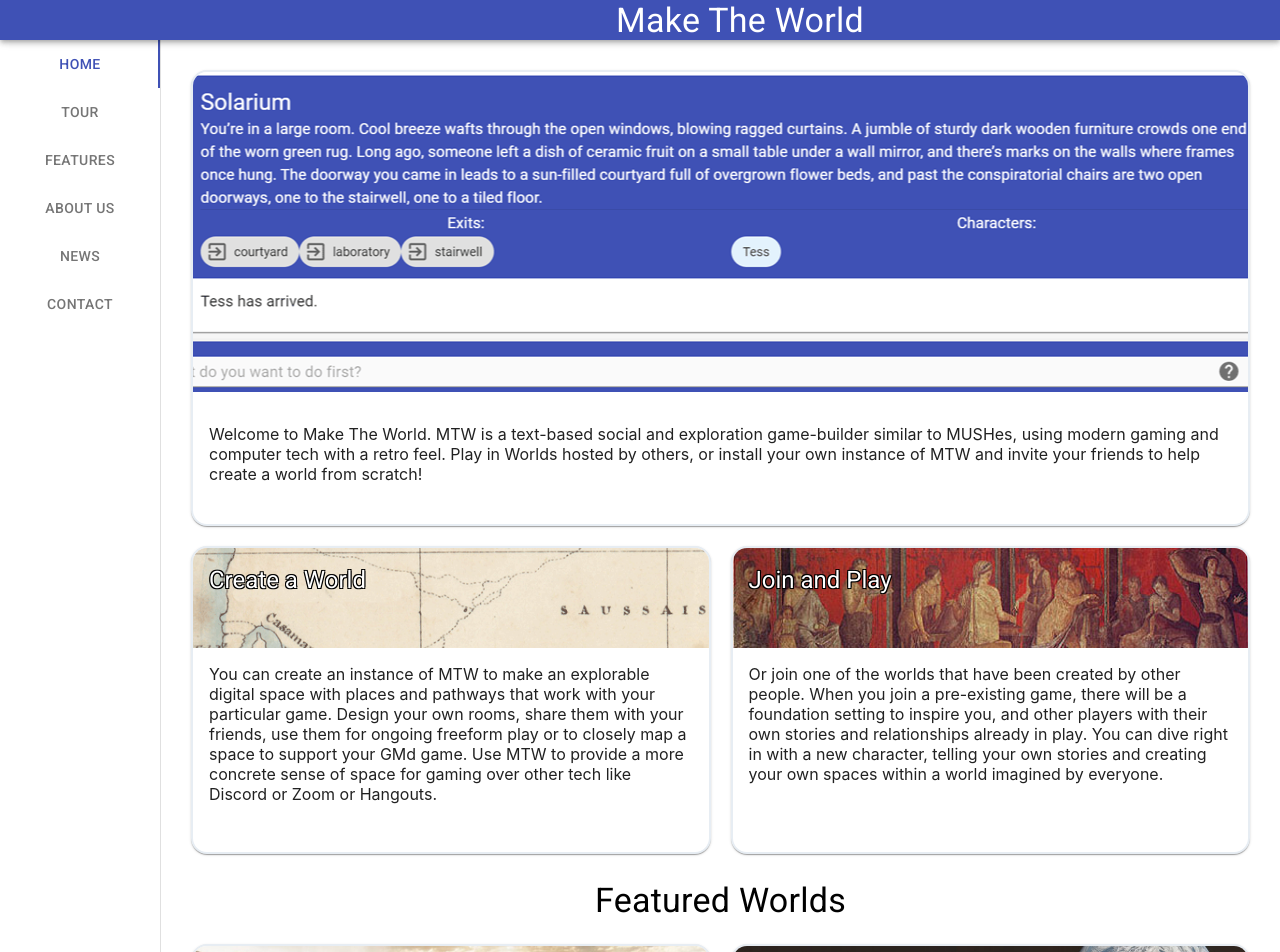
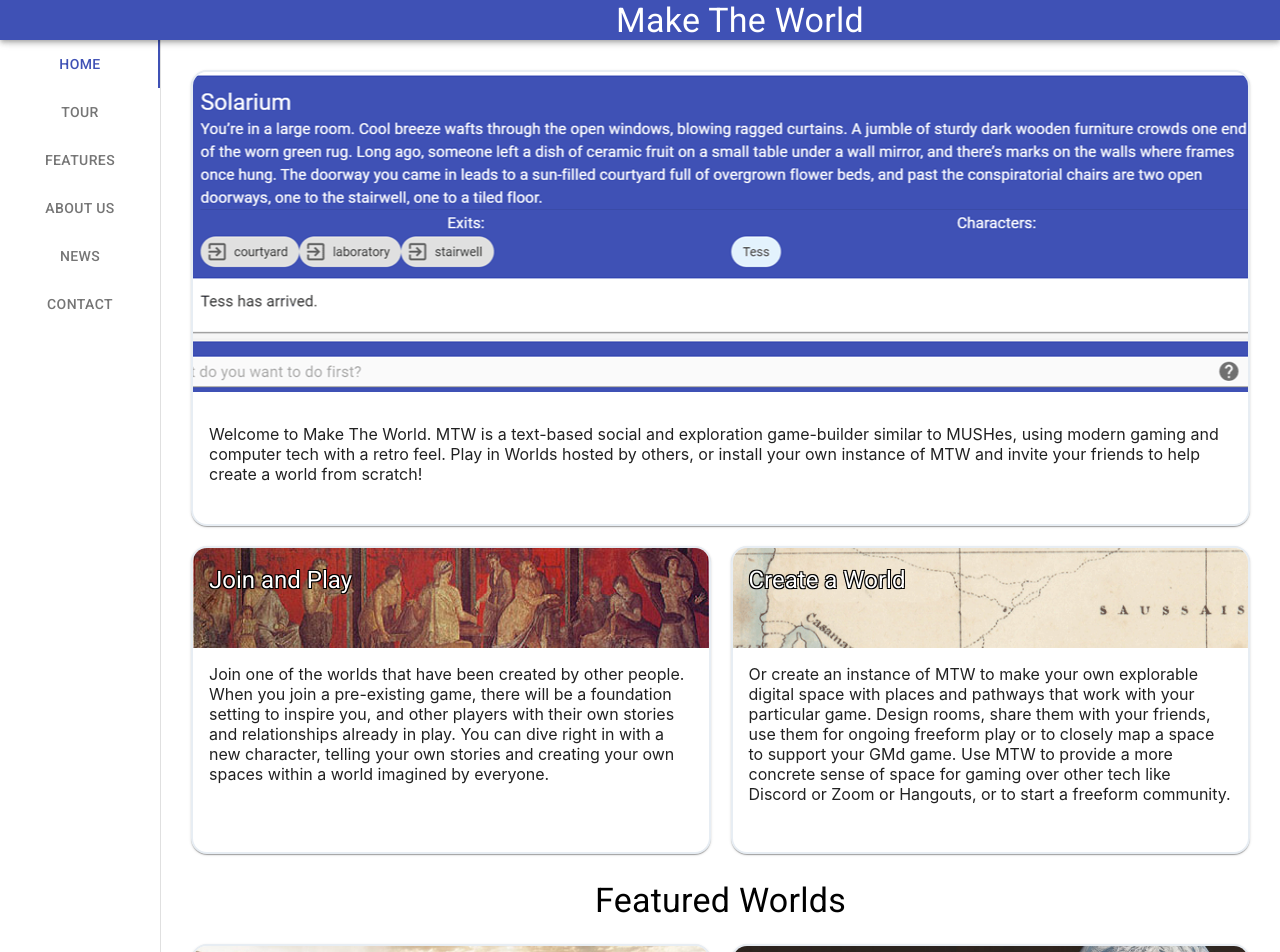
Before and after one commit to TonyLB/maketheworld-org, a React (Create React App) app: page / in a window 1280 px wide. Shown: the top 952 px of the page. Built offline with nearby package versions, Linux system fonts and the light colour scheme.

Commit message:
Added link to GitHub

```diff
--- a/src/Home.js
+++ b/src/Home.js
@@ -8,13 +8,34 @@ import Grid from '@material-ui/core/Grid'
 import Typography from '@material-ui/core/Typography'
 import { makeStyles } from '@material-ui/core/styles'
 
-const useStyles = makeStyles(() => ({
+const useStyles = makeStyles((theme) => ({
     card: {
         border: '2px solid',
         borderColor: '#E7EDF3',
         borderRadius: 16,
         margin: "10px",
         height: "100%"
+    },
+    hoverCard: {
+        border: '2px solid',
+        borderColor: '#E7EDF3',
+        borderRadius: 16,
+        margin: "10px",
+        height: "100%",
+        backgroundColor: "#FFFFFF",
+        cursor: "pointer",
+        textDecoration: "none",
+        "&:hover": {
+            backgroundColor: "#DDDDFF"
+        },
+        "&:active": {
+            backgroundColor: "#FFFFFF"
+        },
+        transition: theme.transitions.create(['backgroundColor'], {
+            easing: theme.transitions.easing.sharp,
+            duration: theme.transitions.duration.enteringScreen,
+        }),
+
     },
     media: {
         height: "100px"
@@ -46,31 +67,35 @@ function Home() {
                     <Card className={classes.card}>
                         <CardMedia
                             className={classes.media}
+                            image="/images/Mural.jpg"
+                            title="Mural"
+                        >
+                            <CardHeader className={classes.header} title="Join and Play" />
+                        </CardMedia>
+                        <CardContent>
+                            Join one of the worlds that have been created by other people.  When you join a pre-existing game, there will be a foundation
+                            setting to inspire you, and other players with their own stories and relationships already in play.  You can dive right in with
+                            a new character, telling your own stories and creating your own spaces within a world imagined by everyone.
+                        </CardContent>
+                    </Card>
+                </Grid>
+                <Grid item xs={6}>
+                    <Card
+                        className={classes.hoverCard}
+                        onClick={() => { window.open("https://github.com/TonyLB/maketheworld", "_blank") }}
+                    >
+                        <CardMedia
+                            className={classes.media}
                             image="/images/Map.png"
                             title="Map"
                         >
                             <CardHeader className={classes.header} title="Create a World" />
                         </CardMedia>
                         <CardContent>
-                            You can create an instance of MTW to make an explorable digital space with places and pathways that work with your particular game.
-                            Design your own rooms, share them with your friends, use them for ongoing freeform play or to closely map a space to support your GMd game.
-                            Use MTW to provide a more concrete sense of space for gaming over other tech like Discord or Zoom or Hangouts.
-                        </CardContent>
-                    </Card>
-                </Grid>
-                <Grid item xs={6}>
-                    <Card className={classes.card}>
-                        <CardMedia
-                            className={classes.media}
-                            image="/images/Mural.jpg"
-                            title="Mural"
-                        >
-                            <CardHeader className={classes.header} title="Join and Play" />
-                        </CardMedia>
-                        <CardContent>
-                            Or join one of the worlds that have been created by other people.  When you join a pre-existing game, there will be a foundation
-                            setting to inspire you, and other players with their own stories and relationships already in play.  You can dive right in with
-                            a new character, telling your own stories and creating your own spaces within a world imagined by everyone.
+                            Or create an instance of MTW to make your own explorable digital space with places and pathways that work with your particular game.
+                            Design rooms, share them with your friends, use them for ongoing freeform play or to closely map a space to support your GMd game.
+                            Use MTW to provide a more concrete sense of space for gaming over other tech like Discord or Zoom or Hangouts, or to start a
+                            freeform community.
                         </CardContent>
                     </Card>
                 </Grid>
--- a/src/Tour.js
+++ b/src/Tour.js
@@ -178,11 +178,11 @@ function Tour() {
                     <Paper elevation={0} className={classes.paper}>
                         <Card className={classes.card}>
                             <CardContent>
-                            When you connect to your character you should a screen similar to the one above.  At the top of the screen is a description
+                            When you connect to your character you should see a screen similar to the one above.  At the top of the screen is a description
                             of your current room, and since the most recent event in your timeline is that you arrived in that room there is <em>also</em> a
-                            description of the room in your timelines of messages (though that bottom one may scroll away as things happen).  Worth noting
-                            in the description of the room is that it has other rooms you can go to (by walking, taking the bus, etc.)  In the image at
-                            right, there are four places you can go (Deep Space, Drowned City, Bottomless Vaults, and The Rubbles).
+                            description of the room in your timeline of messages (though that bottom one may scroll away as things happen).  Worth noting
+                            in the description of the room is that it has other rooms you can go to (by walking, taking the bus, etc.)  In the image above,
+                            there are four places you can go (Deep Space, Drowned City, Bottomless Vaults, and The Rubbles).
                             <br />
                             You can move your character in one of several ways:
                             <ul>
@@ -204,12 +204,15 @@ function Tour() {
                     <Paper elevation={0} className={classes.paper}>
                         <Card className={classes.card}>
                             <CardContent>
+                                <p>
                                 There is more to do than just explore, though.  You may have happened upon some other people in your travels ... important
                                 to know how to talk to them!  That's most of what you'll be doing in the game, after all, getting together with other players
                                 and having your characters create scenes and stories together.
-
+                                </p>
+                                <p>
                                 To get a handle on those options, start by typing <em>help</em>, or clicking the question-mark button at upper right, to
                                 raise the help dialog (at right).
+                                </p>
                             </CardContent>
                         </Card>
                     </Paper>
@@ -300,7 +303,7 @@ function Tour() {
                                 Suppose you've played with people, you have a sense what sort of stories you want to tell, but there isn't a good place to
                                 tell them yet.  That sounds like you should be looking at the upper left, where a little menu-hamburger will give you access
                                 to the tools to change the <em>world</em> (as opposed to changing your characters).  There are options to edit places, and
-                                to edit maps ... maps are just a way of depicting places, so you would start by creating a new place.
+                                to edit maps ... maps are just a way of visually depicting how places relate, so you would start by creating a new place.
                             </CardContent>
                         </Card>
                     </Paper>
@@ -318,14 +321,17 @@ function Tour() {
                     <Paper elevation={0} className={classes.paper}>
                         <Card className={classes.card}>
                             <CardContent>
+                                <p>
                                 Places in MTW are organized into Neighborhoods and Rooms.  A room is simply "a place characters can come together to have
                                 a scene".  If you've explored, you've been moving from room to room.  Neighborhoods are a bit more abstract:  They collect
                                 a bunch of rooms and say, for instance, "All these little stalls and back alleys are part of <em>The Low Market</em>."
-
+                                </p>
+                                <p>
                                 Neighborhoods are also where permissions are managed in the game.  You likely don't have permissions on any neighborhood to
                                 create a new <em>room</em> ... but you have permissions everywhere to create a new <em>neighborhood</em>.  So pick a place
                                 that suits your fancy, find its neighborhood in the World dialog, and click the button for "Add Neighborhood".  You'll
                                 create a smaller neighborhood inside of the larger one.
+                                </p>
                             </CardContent>
                         </Card>
                     </Paper>
@@ -342,14 +348,17 @@ function Tour() {
                     <Paper elevation={0} className={classes.paper}>
                         <Card className={classes.card}>
                             <CardContent>
+                                <p>
                                 There are lots of fiddly little bits to a Neighborhood, but the main two to focus on immediately are <em>Visibility</em>&nbsp;
                                 and <em>Topology</em>.  Visibility is just what it sounds like:  Can other people see the Neighborhood?  And Topology is
                                 about how the Neighborhood can connect to other places.  Dead-End topology means you have one way in, one way out, no
                                 more.  Connected is just that ... connect where you like.
-
+                                </p>
+                                <p>
                                 As a starting player, you can create any neighborhoods you want.  Inside your own neighborhoods you can make more
-                                neighborhoods and rooms in any arrangement, but a neighborhood you create in somebody else's space must be both <em>Private</em>
+                                neighborhoods and rooms in any arrangement, but a neighborhood you create in somebody else's space must be both <em>Private</em>&nbsp;
                                 and <em>Dead-End</em>.
+                                </p>
                             </CardContent>
                         </Card>
                     </Paper>
@@ -391,10 +400,10 @@ function Tour() {
                                 than logging off would be.  You leave play with everyone else, and a while later you come back at the same place.
                                 </p>
                                 <p>
-                                But in terms of what it allows you to <em>create</em>, of course, it's a world of difference.  Literally.  You can create
-                                whole imaginary worlds with the access every first-time player is given.  And if you convince someone who edits a
-                                public neighborhood, you can hang that neighborhood off of theirs, and they'll turn it public for you.  Then all and sundry
-                                can come in and explore the world that you made.
+                                But in terms of what it allows you to <em>create</em>, of course, it's a world of difference.  Literally.  You can privately create
+                                entire imaginary worlds with the access every first-time player is given.  And if someone who edits a public neighborhood
+                                feels that they'd like to give your ideas a place, you can hang that neighborhood off of theirs, and they'll turn it public for
+                                you.  Then all and sundry can come in and explore the world that you made.
                                 </p>
                                 <p>
                                 And then, if history is any guide, they'll start coming to <em>you</em>, asking if you're willing to make public the new
```
